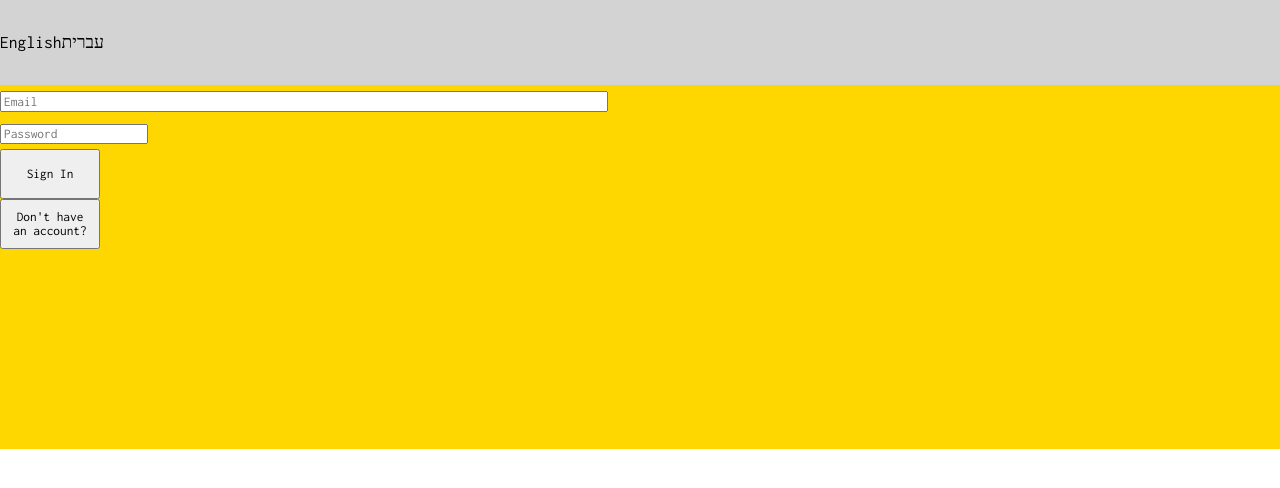
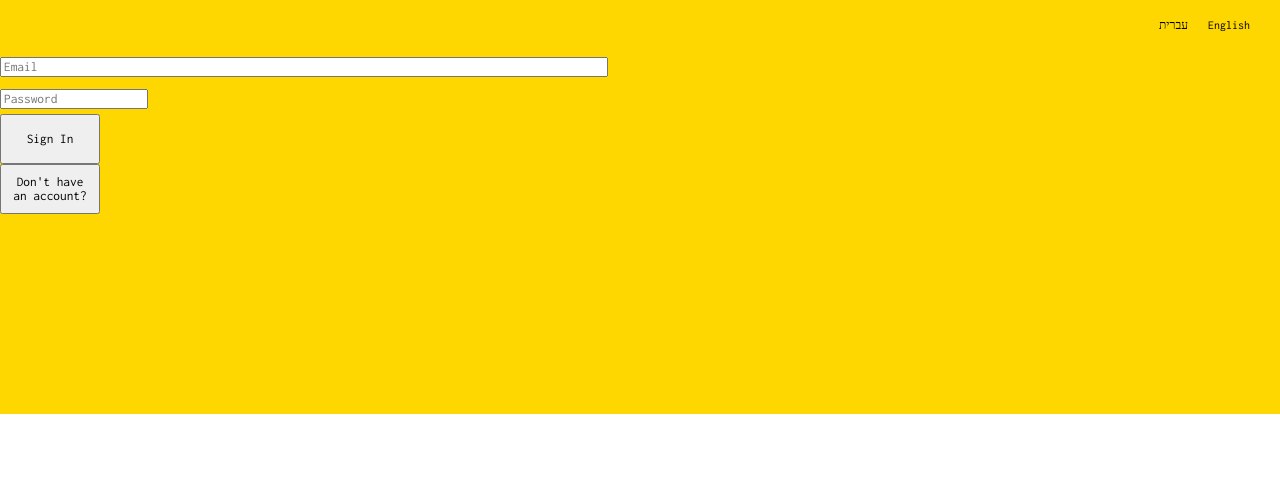
Before and after one commit to cohenoa33/appointments, a React (Create React App) app: page / in a window 1280 px wide. Shown: the top 488 px of the page. Built offline with nearby package versions, Linux system fonts and the light colour scheme.

Commit message:
navbar styling

```diff
--- a/src/App.css
+++ b/src/App.css
@@ -123,6 +123,20 @@ button {
   width: auto;
 }
 
+.lang-btn-en {
+  padding-left: 10px;
+  padding-right: 10px;
+  float: right;
+  font-size: 0.75rem;
+}
+
+.lang-btn-he {
+  padding-left: 10px;
+  padding-right: 10px;
+  float: left;
+  font-size: 0.75rem;
+}
+
 .container {
   width: 100%;
   padding-bottom: 200px;
@@ -179,6 +193,22 @@ ul button:hover {
   cursor: pointer;
 }
 
+@media only screen and (max-width: 760px) {
+  ul li {
+    display: inherit;
+  }
+  ul button {
+    padding: 5px;
+  }
+}
+@media (min-device-width: 768px) and (max-device-width: 1024px) {
+  ul li {
+    display: inherit;
+  }
+  ul button {
+    padding: 5px;
+  }
+}
 svg {
   margin: 5px;
 }
--- a/src/components/Appointments/Appointments.js
+++ b/src/components/Appointments/Appointments.js
@@ -4,6 +4,7 @@ import TableHeader from "./TableHeader";
 import Filter from "./Filter";
 import { LanguageContext } from "../../containers/Language";
 import filterAndSort from "../../services/filterAndSort";
+import helpers from "../../services/helpers";
 
 export default function Appointments({ appointments, updateAppointmentsList }) {
   const { dictionary, userLanguage } = useContext(LanguageContext);
@@ -34,7 +35,7 @@ export default function Appointments({ appointments, updateAppointmentsList }) {
         <Filter sortingBy={sortingBy} setFilter={setFilter} />
       </div>
       <div>
-        <table className={`table-${userLanguage}`}>
+        <table className={helpers.class("table", userLanguage)}>
           <TableHeader
             sort={sort}
             sortingBy={sortingBy}
--- a/src/components/Header/LanguageSelector.js
+++ b/src/components/Header/LanguageSelector.js
@@ -1,7 +1,7 @@
 import React, { useContext } from "react";
-
 import { languageOptions } from "../../languages";
 import { LanguageContext } from "../../containers/Language";
+import helpers from "../../services/helpers";
 
 export default function LanguageSelector({ changeTheme }) {
   const { userLanguage, userLanguageChange } = useContext(LanguageContext);
@@ -22,7 +22,12 @@ export default function LanguageSelector({ changeTheme }) {
     // </select>
     <div value={userLanguage}>
       {Object.entries(languageOptions).map(([id, name]) => (
-        <button key={id} value={id} onClick={() => handleLanguageChange(id)}>
+        <button
+          className={helpers.class("lang-btn", userLanguage)}
+          key={id}
+          value={id}
+          onClick={() => handleLanguageChange(id)}
+        >
           {name}
         </button>
       ))}
--- a/src/components/Navbar/Navbar.js
+++ b/src/components/Navbar/Navbar.js
@@ -12,8 +12,8 @@ export default function Navbar({
         <li> {renderLanguages()}</li>
         {jwt ? (
           <>
+            <li>{renderAddNewButton()}</li>
             <li>{renderSignUp()}</li>
-            <li>{renderAddNewButton()}</li>
           </>
         ) : null}
       </ul>
--- a/src/sass/2-elements/_button.sass
+++ b/src/sass/2-elements/_button.sass
@@ -17,3 +17,8 @@ button
     color: $clicked
 .x-btn
     width: auto
+
+.lang-btn-en
+    +lang-btn(right)
+.lang-btn-he
+    +lang-btn(left)
--- a/src/services/helpers.js
+++ b/src/services/helpers.js
@@ -24,9 +24,12 @@ const validateDate = (date) => {
   let fiveYearsYear = new Date().getFullYear() - 5;
   return +date.split("-")[0] >= fiveYearsYear ? true : false;
 };
-
+const createClassName = (name, language) => {
+  return `${name}-${language}`;
+};
 let helpers = {
   validate: validate,
+  class: createClassName,
 };
 
 export default helpers;
```
Also changed, not shown: src/sass/1-helpers/_mixins.sass (+12 -0 lines), src/sass/2-elements/_navbar.sass (+7 -0 lines), 2 other files (tests, documents, lock files or other folders).
